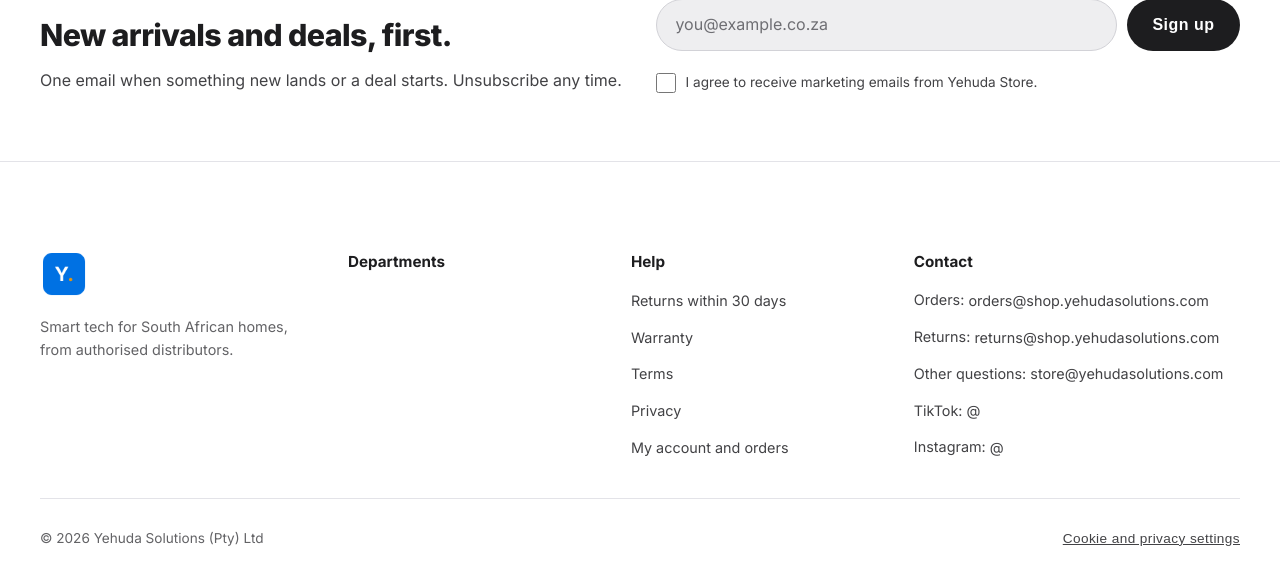
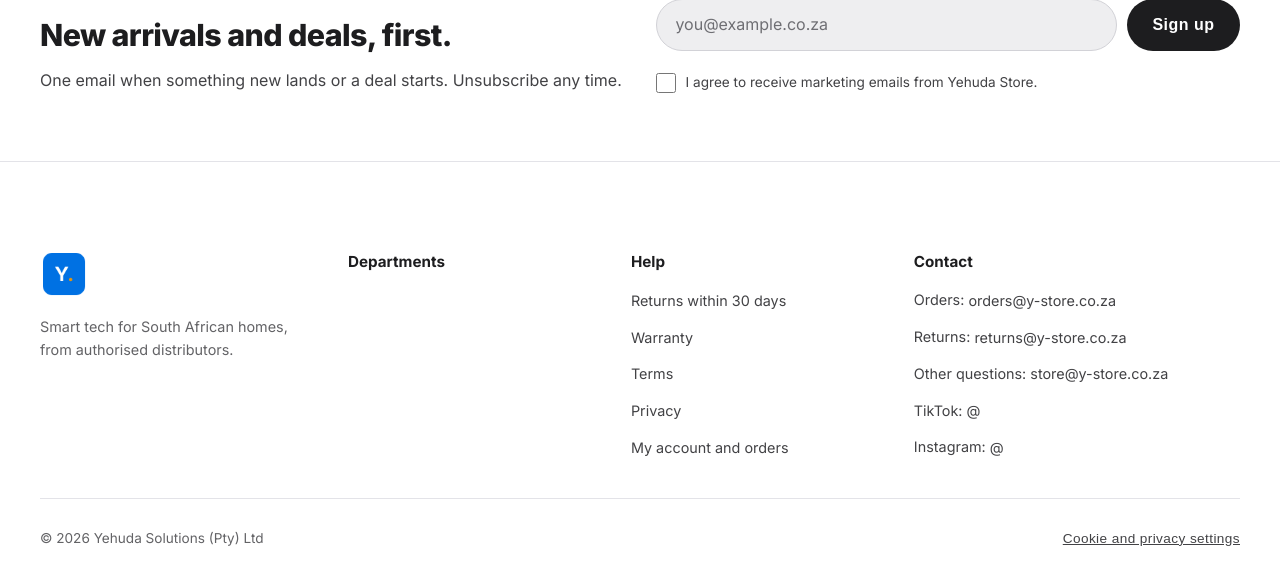
Before and after one commit to sirthom9123/shopcommerce, a WordPress theme: template wp-content/themes/qr-minimal-store/woocommerce/archive-product.php in a window 1280 px wide. Shown: the part 885-1464 px from the top of the page. Run offline with PHP 8.4 and a stand-in for WordPress, Linux system fonts and the light colour scheme; the site name, menu and one post (Sample post) are stand-ins, and other content is empty; some libraries are stand-ins or nearby versions.

Commit message:
Theme 1.9.4 and qr-store-bootstrap 1.2.2: contact addresses on y-store.co.za
Co-authored-by: Cursor <cursoragent@cursor.com>

```diff
--- a/wp-content/themes/qr-minimal-store/footer.php
+++ b/wp-content/themes/qr-minimal-store/footer.php
@@ -61,9 +61,9 @@ if ( is_front_page() ) {
 		<div>
 			<h2 class="qr-footer__title"><?php esc_html_e( 'Contact', 'qr-minimal-store' ); ?></h2>
 			<ul class="qr-footer__links">
-				<li><?php esc_html_e( 'Orders:', 'qr-minimal-store' ); ?> <a href="mailto:orders@shop.yehudasolutions.com">orders@shop.yehudasolutions.com</a></li>
-				<li><?php esc_html_e( 'Returns:', 'qr-minimal-store' ); ?> <a href="mailto:returns@shop.yehudasolutions.com">returns@shop.yehudasolutions.com</a></li>
-				<li><?php esc_html_e( 'Other questions:', 'qr-minimal-store' ); ?> <a href="mailto:store@yehudasolutions.com">store@yehudasolutions.com</a></li>
+				<li><?php esc_html_e( 'Orders:', 'qr-minimal-store' ); ?> <a href="mailto:orders@y-store.co.za">orders@y-store.co.za</a></li>
+				<li><?php esc_html_e( 'Returns:', 'qr-minimal-store' ); ?> <a href="mailto:returns@y-store.co.za">returns@y-store.co.za</a></li>
+				<li><?php esc_html_e( 'Other questions:', 'qr-minimal-store' ); ?> <a href="mailto:store@y-store.co.za">store@y-store.co.za</a></li>
 				<?php foreach ( qr_minimal_store_social_profiles() as $network => $profile ) : ?>
 					<li>
 						<?php
--- a/wp-content/themes/qr-minimal-store/inc/account.php
+++ b/wp-content/themes/qr-minimal-store/inc/account.php
@@ -14,8 +14,8 @@ if ( ! defined( 'ABSPATH' ) ) {
 	exit;
 }
 
-const QR_RETURNS_EMAIL     = 'returns@shop.yehudasolutions.com';
-const QR_ORDERS_EMAIL      = 'orders@shop.yehudasolutions.com';
+const QR_RETURNS_EMAIL     = 'returns@y-store.co.za';
+const QR_ORDERS_EMAIL      = 'orders@y-store.co.za';
 const QR_TRACK_MAX_FAILS   = 5;
 const QR_TRACK_WINDOW_SECS = 600;
 
--- a/wp-content/themes/qr-minimal-store/inc/cart-checkout.php
+++ b/wp-content/themes/qr-minimal-store/inc/cart-checkout.php
@@ -347,7 +347,7 @@ function qr_minimal_store_checkout_summary_block( $content ) {
 		array(
 			__( '30-day returns on unused items', 'qr-minimal-store' ),
 			__( 'Genuine products with local warranty', 'qr-minimal-store' ),
-			__( 'Questions? orders@shop.yehudasolutions.com', 'qr-minimal-store' ),
+			__( 'Questions? orders@y-store.co.za', 'qr-minimal-store' ),
 		)
 	);
 }
--- a/wp-content/themes/qr-minimal-store/style.css
+++ b/wp-content/themes/qr-minimal-store/style.css
@@ -3,7 +3,7 @@ Theme Name: QR Minimal Store
 Theme URI: https://example.com/qr-minimal-store
 Author: QR Store
 Description: Minimalist WooCommerce storefront inspired by Electro Home v12.
-Version: 1.9.3
+Version: 1.9.4
 Requires at least: 6.6
 Tested up to: 7.1
 Requires PHP: 8.0
--- a/wp-content/themes/qr-minimal-store/template-parts/landing-3d-printing.php
+++ b/wp-content/themes/qr-minimal-store/template-parts/landing-3d-printing.php
@@ -183,7 +183,7 @@ foreach ( qr_minimal_store_3d_categories() as $slug => $category ) {
 		<section class="container qr-section">
 			<div class="qr-shop__empty">
 				<p class="qr-shop__empty-title"><?php esc_html_e( 'The Anycubic range is on its way.', 'qr-minimal-store' ); ?></p>
-				<p><a href="<?php echo esc_url( 'mailto:orders@shop.yehudasolutions.com?subject=' . rawurlencode( __( '3D printing', 'qr-minimal-store' ) ) ); ?>"><?php esc_html_e( 'Email us what you are looking for', 'qr-minimal-store' ); ?></a></p>
+				<p><a href="<?php echo esc_url( 'mailto:orders@y-store.co.za?subject=' . rawurlencode( __( '3D printing', 'qr-minimal-store' ) ) ); ?>"><?php esc_html_e( 'Email us what you are looking for', 'qr-minimal-store' ); ?></a></p>
 			</div>
 		</section>
 	<?php endif; ?>
--- a/wp-content/themes/qr-minimal-store/template-parts/landing-gaming.php
+++ b/wp-content/themes/qr-minimal-store/template-parts/landing-gaming.php
@@ -147,7 +147,7 @@ $faqs[] = array(
 		<section class="container qr-section">
 			<div class="qr-shop__empty">
 				<p class="qr-shop__empty-title"><?php esc_html_e( 'The gaming range is on its way.', 'qr-minimal-store' ); ?></p>
-				<p><a href="<?php echo esc_url( 'mailto:orders@shop.yehudasolutions.com?subject=' . rawurlencode( __( 'Gaming', 'qr-minimal-store' ) ) ); ?>"><?php esc_html_e( 'Email us what you are looking for', 'qr-minimal-store' ); ?></a></p>
+				<p><a href="<?php echo esc_url( 'mailto:orders@y-store.co.za?subject=' . rawurlencode( __( 'Gaming', 'qr-minimal-store' ) ) ); ?>"><?php esc_html_e( 'Email us what you are looking for', 'qr-minimal-store' ); ?></a></p>
 			</div>
 		</section>
 	<?php endif; ?>
--- a/wp-content/themes/qr-minimal-store/woocommerce/archive-product.php
+++ b/wp-content/themes/qr-minimal-store/woocommerce/archive-product.php
@@ -247,7 +247,7 @@ $facet_json = array(
 									<p><?php esc_html_e( "Email us what you need and we'll help you choose.", 'qr-minimal-store' ); ?></p>
 								</div>
 								<?php /* translators: %s: listing title */ ?>
-								<a class="qr-btn qr-btn--outline" href="<?php echo esc_url( 'mailto:orders@shop.yehudasolutions.com?subject=' . rawurlencode( sprintf( __( 'Help choosing: %s', 'qr-minimal-store' ), $context['title'] ) ) ); ?>"><?php esc_html_e( 'Ask us', 'qr-minimal-store' ); ?></a>
+								<a class="qr-btn qr-btn--outline" href="<?php echo esc_url( 'mailto:orders@y-store.co.za?subject=' . rawurlencode( sprintf( __( 'Help choosing: %s', 'qr-minimal-store' ), $context['title'] ) ) ); ?>"><?php esc_html_e( 'Ask us', 'qr-minimal-store' ); ?></a>
 							</li>
 							<?php
 						}
```
Also changed, not shown: 4 other files.
